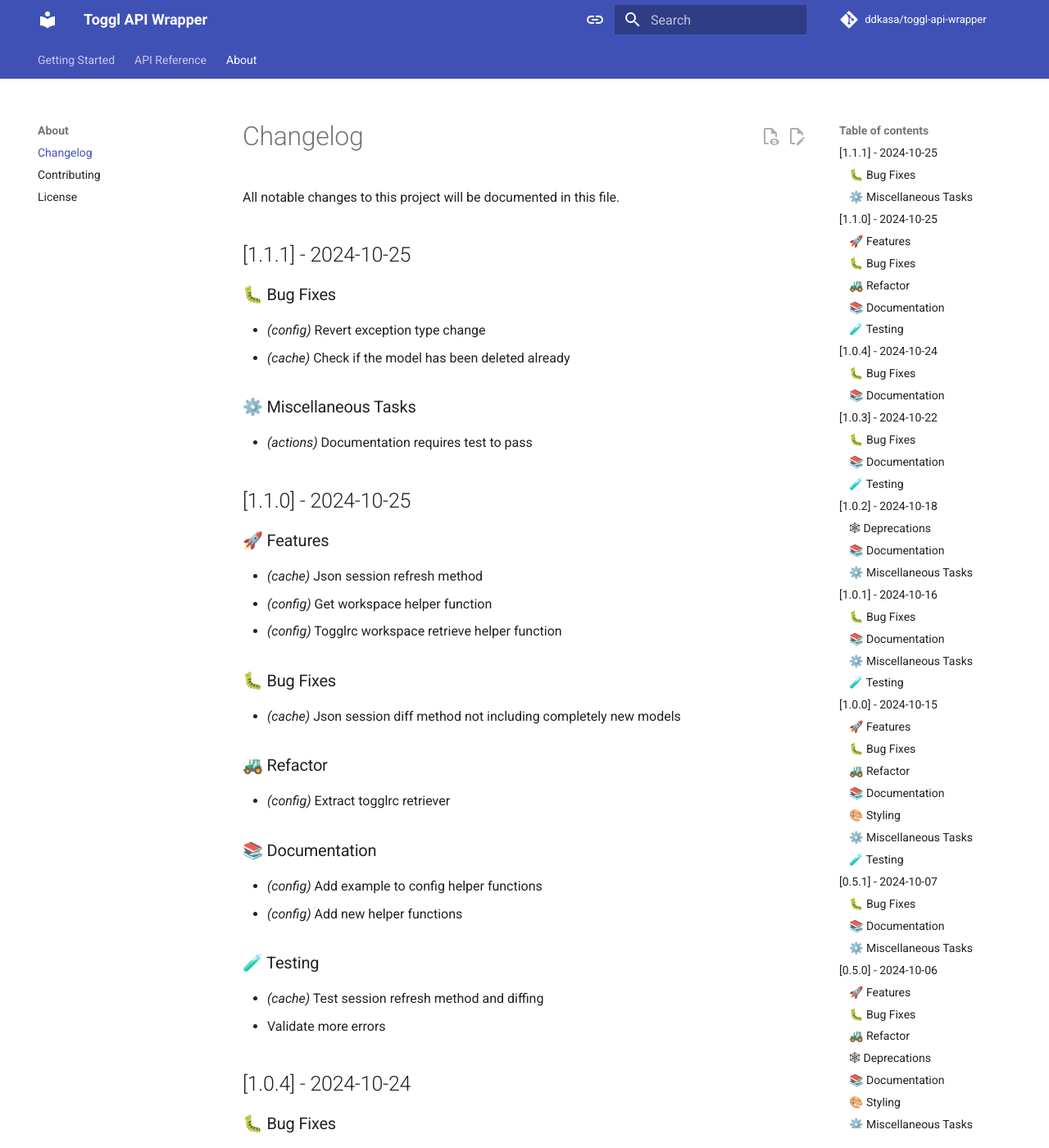
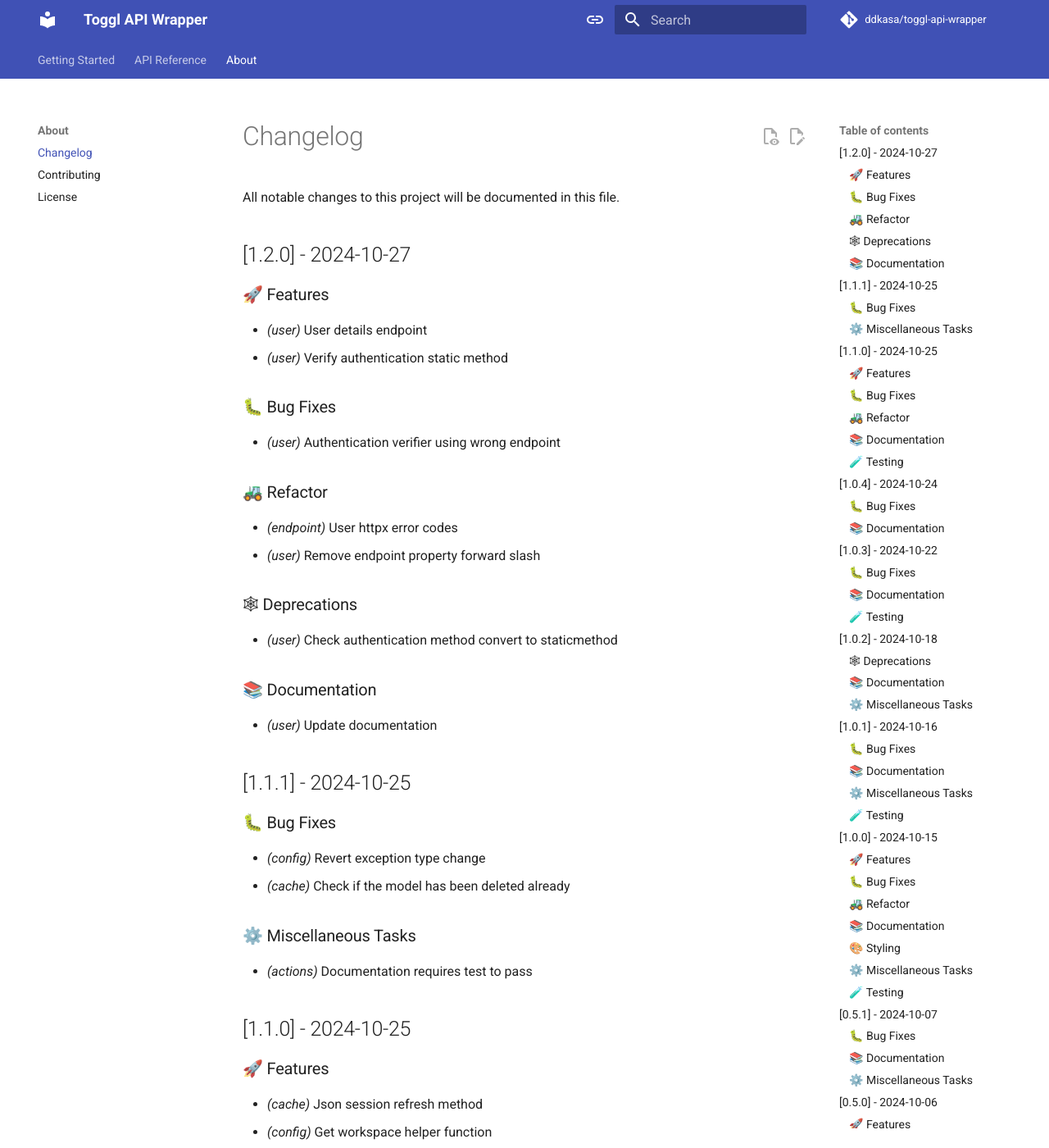
Before and after one commit to ddkasa/toggl-api-wrapper, an MkDocs documentation site: the page built from docs/CHANGELOG.md, in a window 1280 px wide and 1400 px high. Shown: the whole window at 82% size. Built offline with MkDocs 1.6.1 and Material for MkDocs 9.7.7, drawn with Linux system fonts in a browser that asks for light colours; comment, search, counter and statistics services are not loaded.

Commit message:
chore(release): version 1.2.0

```diff
--- a/docs/CHANGELOG.md
+++ b/docs/CHANGELOG.md
@@ -1,6 +1,30 @@
 # Changelog
 
 All notable changes to this project will be documented in this file.
+
+## [1.2.0] - 2024-10-27
+
+### 🚀 Features
+
+- *(user)* User details endpoint
+- *(user)* Verify authentication static method
+
+### 🐛 Bug Fixes
+
+- *(user)* Authentication verifier using wrong endpoint
+
+### 🚜 Refactor
+
+- *(endpoint)* User httpx error codes
+- *(user)* Remove endpoint property forward slash
+
+### 🕸 Deprecations
+
+- *(user)* Check authentication method convert to staticmethod
+
+### 📚 Documentation
+
+- *(user)* Update documentation
 
 ## [1.1.1] - 2024-10-25
 
--- a/pyproject.toml
+++ b/pyproject.toml
@@ -1,6 +1,6 @@
 [tool.poetry]
 name = "toggl-api-wrapper"
-version = "1.1.1"
+version = "1.2.0"
 description = "Simple Toggl API wrapper for non-premium features."
 authors = ["David Kasakaitis <davidkasakaitis@proton.me>"]
 license = "MIT"
--- a/toggl_api/version.py
+++ b/toggl_api/version.py
@@ -1 +1 @@
-version = "1.1.1"
+version = "1.2.0"
```
